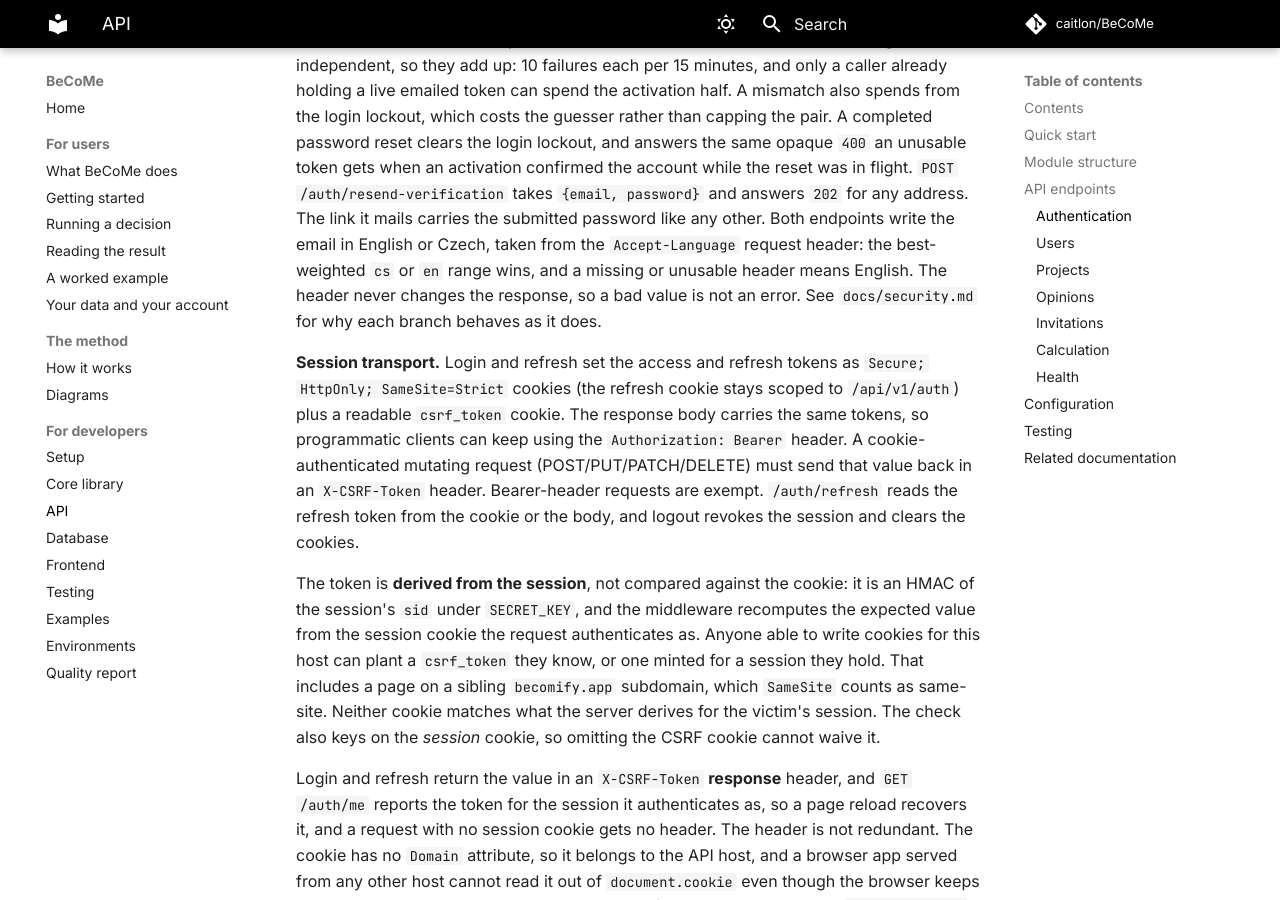
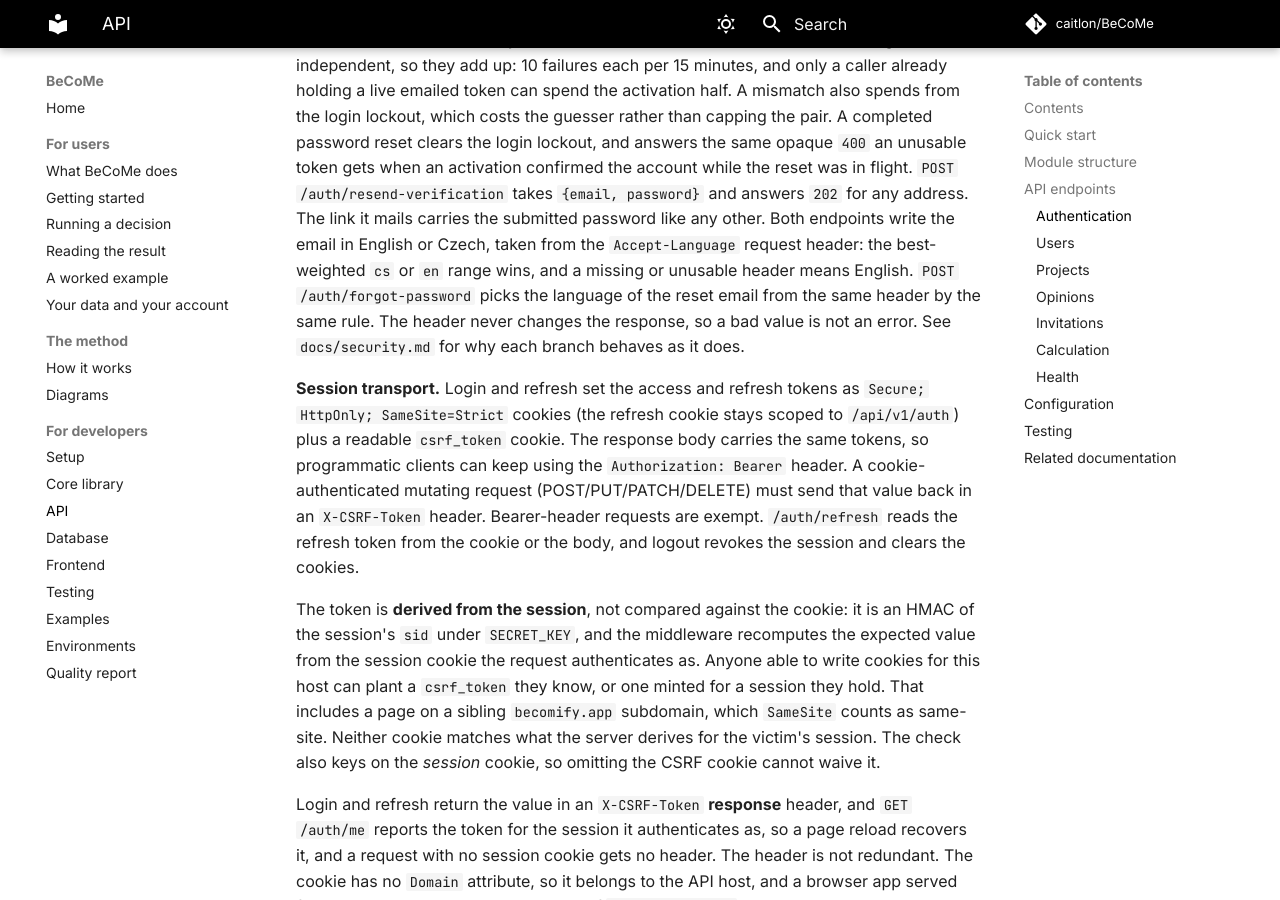
Before and after one commit to caitlon/BeCoMe, an MkDocs documentation site: the page built from docs/dev/api.md, in a window 1280 px wide and 900 px high, scrolled down 3796 px. Built offline with MkDocs 1.6.1 and Material for MkDocs 9.7.7, drawn with Linux system fonts in a browser that asks for light colours; comment, search, counter and statistics services are not loaded; some of the changed text lies outside the part shown.

Commit message:
docs: note the reset email language and email delivery

```diff
--- a/api/README.md
+++ b/api/README.md
@@ -157,8 +157,9 @@ confirmed the account while the reset was in flight. `POST /auth/resend-verifica
 `{email, password}` and answers `202` for any address. The link it mails carries the submitted
 password like any other. Both endpoints write the email in English or Czech, taken from the
 `Accept-Language` request header: the best-weighted `cs` or `en` range wins, and a missing or
-unusable header means English. The header never changes the response, so a bad value is not
-an error. See `docs/security.md` for why each branch behaves as it does.
+unusable header means English. `POST /auth/forgot-password` picks the language of the reset
+email from the same header by the same rule. The header never changes the response, so a bad
+value is not an error. See `docs/security.md` for why each branch behaves as it does.
 
 **Session transport.** Login and refresh set the access and refresh tokens as
 `Secure; HttpOnly; SameSite=Strict` cookies (the refresh cookie stays scoped to
```
Also changed, not shown: other parts of api/README.md (+1 -1 lines), docs/security.md (+3 -2 lines).
